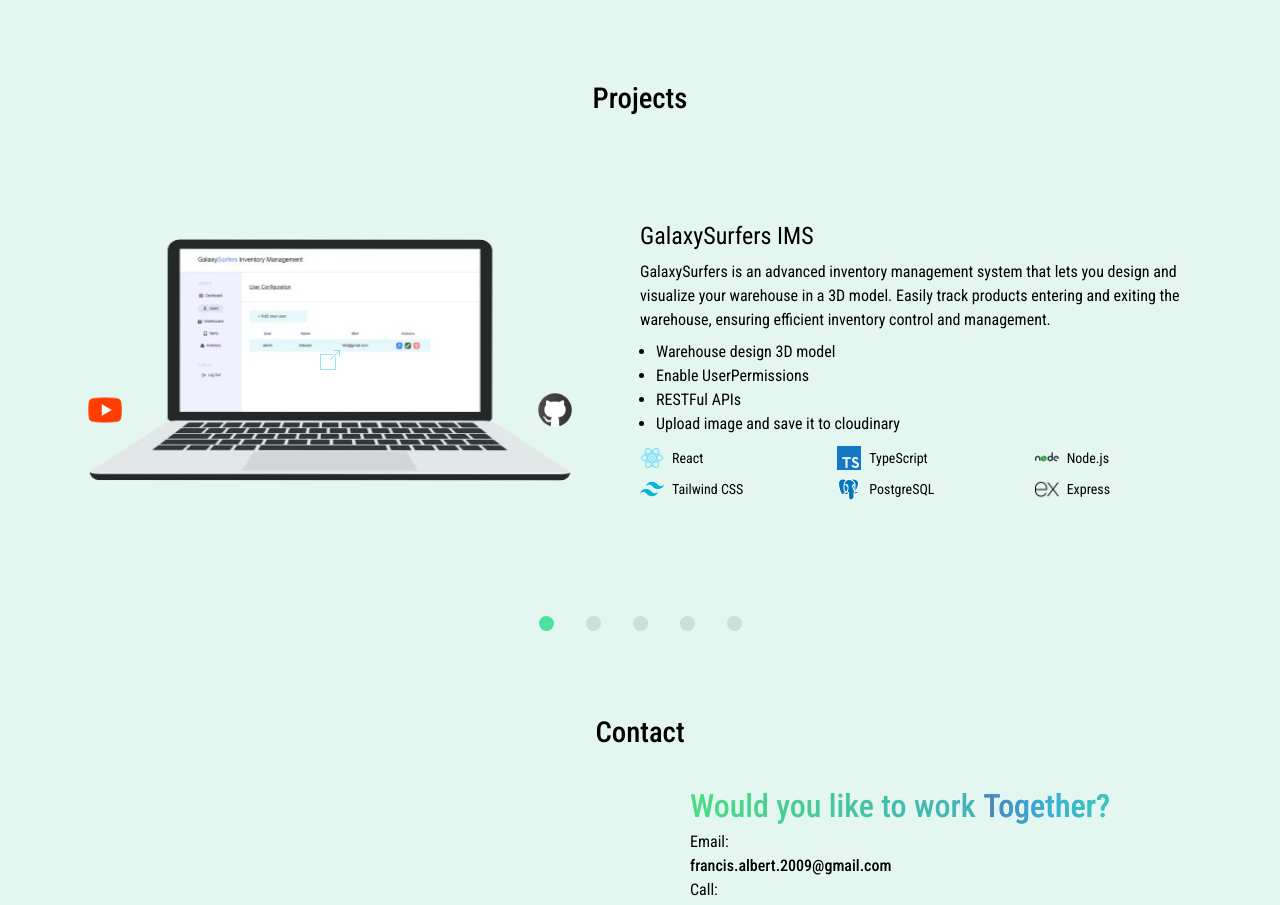
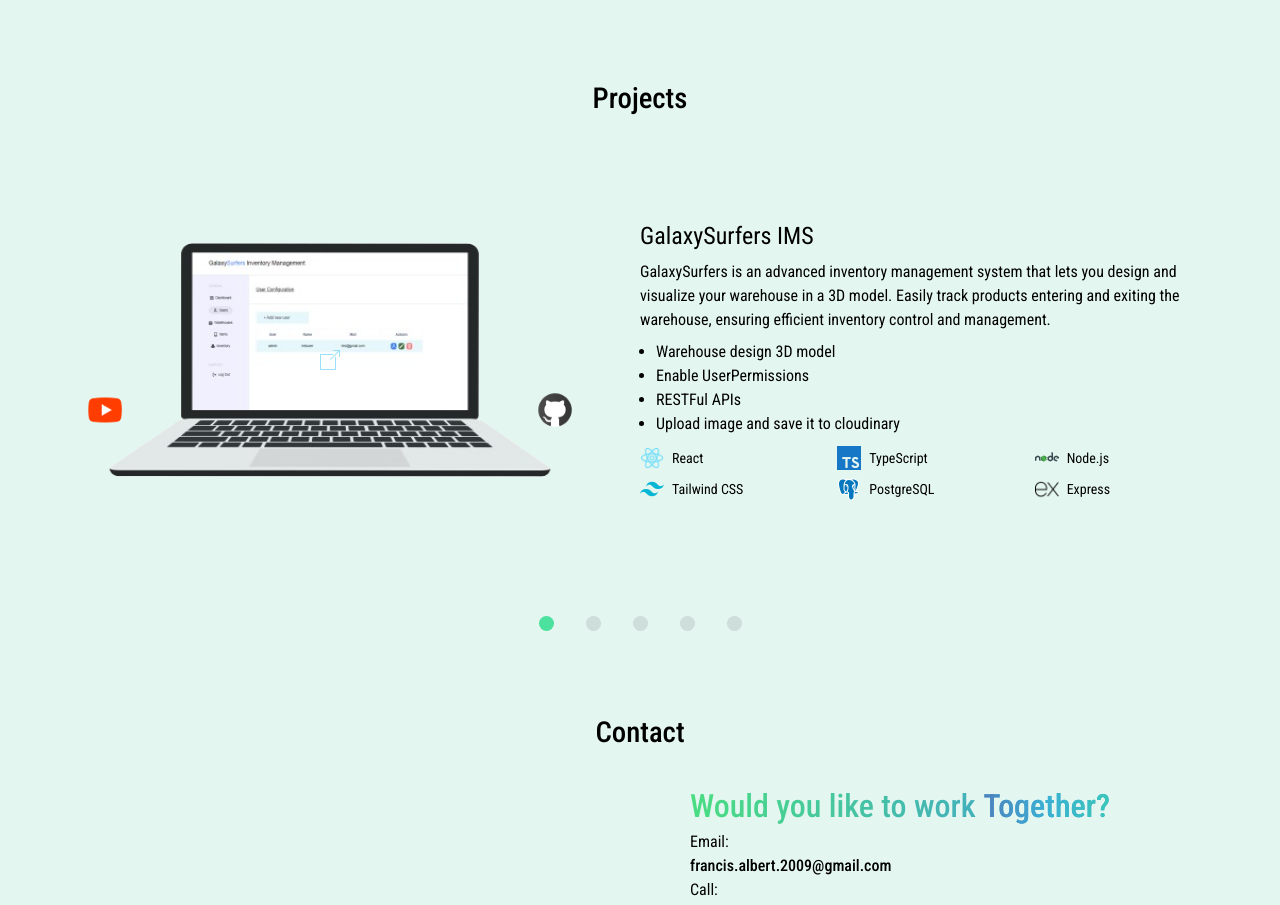
Before and after one commit to Francis7575/My-Portfolio, a React (Vite) app: page / in a window 1280 px wide. Shown: the part 1360-2265 px from the top of the page. Built offline with nearby package versions, Linux system fonts and the light colour scheme.

Commit message:
updated projects image

```diff
--- a/src/components/Projects.tsx
+++ b/src/components/Projects.tsx
@@ -64,7 +64,7 @@ const Projects = () => {
                   <div className="relative flex-1">
                     <a href={item.liveLink} target="_blank">
                       <img
-                        className="rounded-t-2xl hover:opacity-50 h-[350px] md:h-[480px] w-full"
+                        className="rounded-t-2xl lg:px-6 lg:py-2 hover:opacity-50 h-[350px] md:h-[480px] w-full"
                         src={item.image}
                         alt={item.alt}
                       />
```
